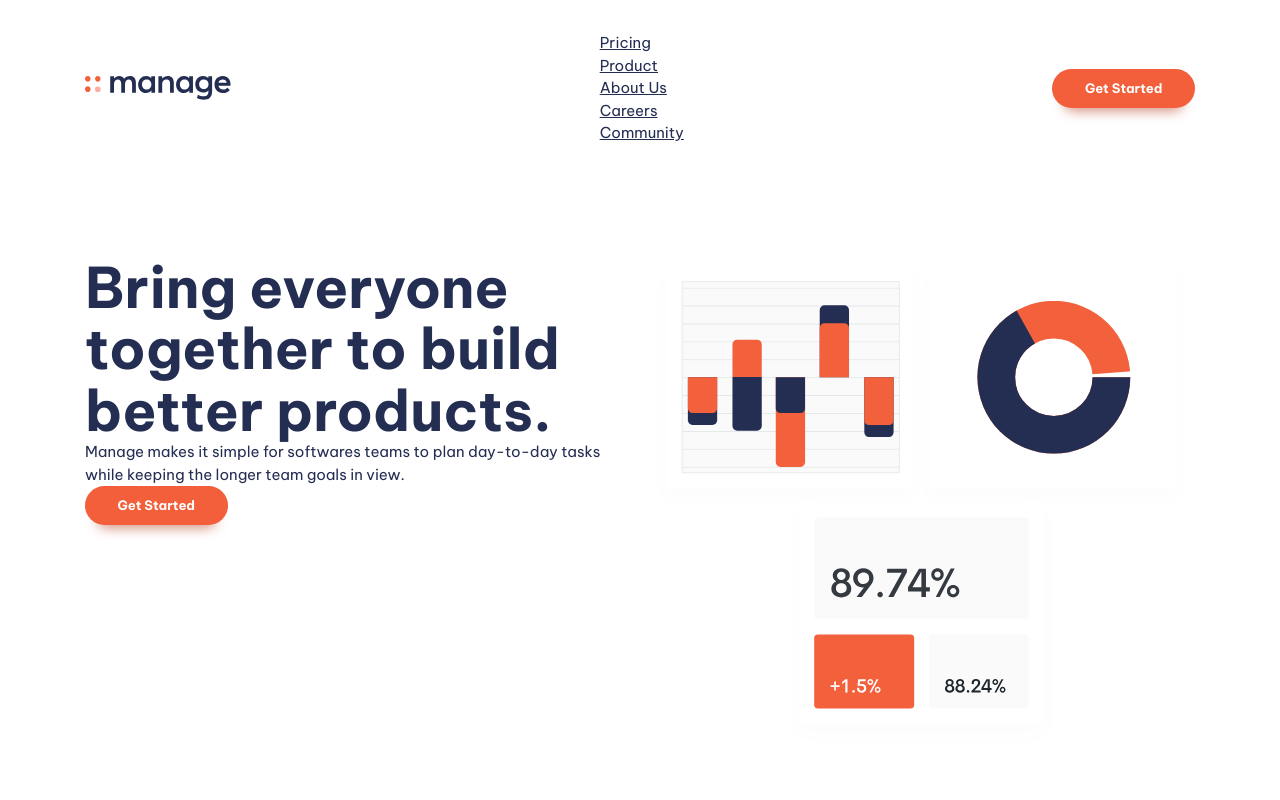
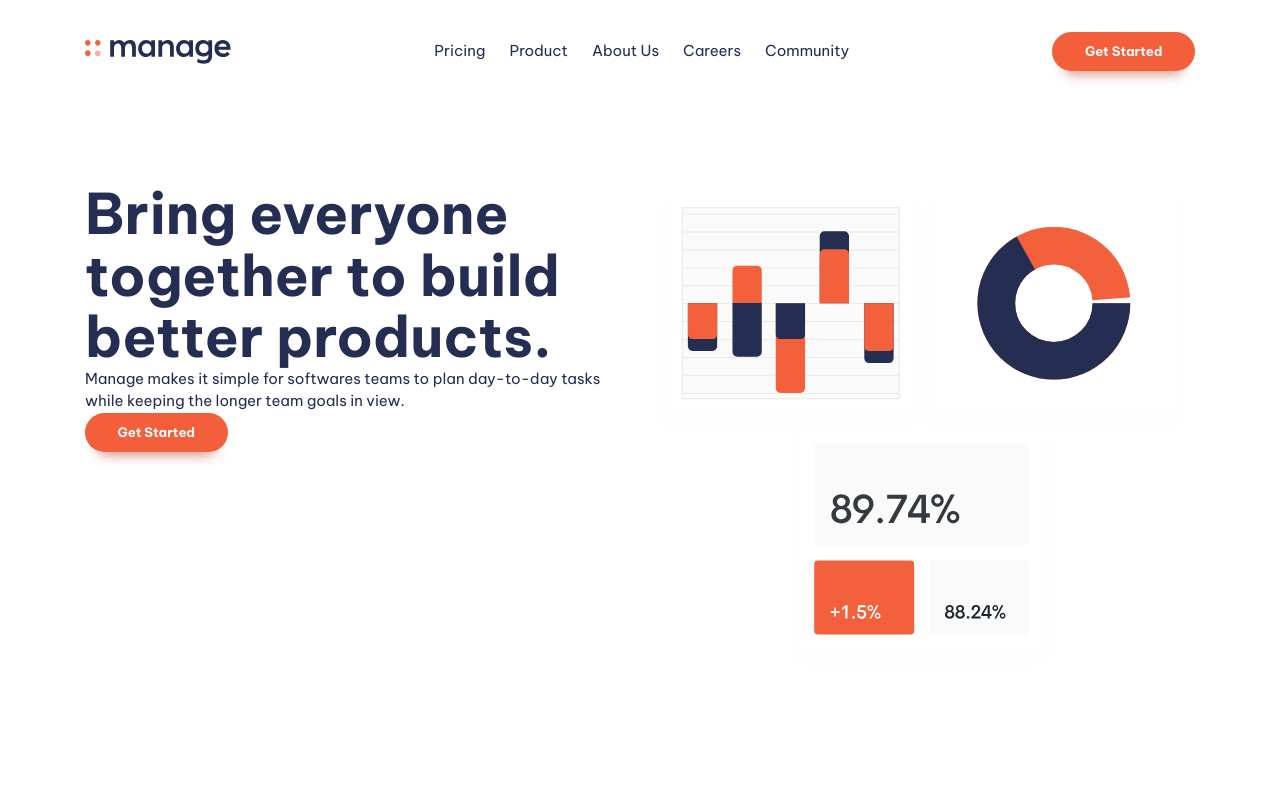
Before and after one commit to kamranlatifch/UI-UX-Landing-Page-Resp, a website built with Vite: page index.html in a window 1280 px wide. Shown: the top 800 px of the page. Built offline with nearby package versions, Linux system fonts and the light colour scheme.

Commit message:
fix(nav): fix nav bar issues and completed it

```diff
--- a/style.css
+++ b/style.css
@@ -177,6 +177,21 @@ body {
 .mobile-nav-toggle {
   display: none;
 }
+.nav-list {
+  display: flex;
+  gap: var(--size-500);
+  /* gap: clamp(var(--size-500), 5vw, var(--size-800)); */
+}
+.nav-list a {
+  color: var(--clr-primary-400);
+  text-decoration: none;
+  /* font-weight: var(--fw-bold); */
+}
+
+.nav-list a:hover,
+.nav-list a:focus {
+  color: var(--clr-accent-400);
+}
 
 @media (max-width: 50em) {
   .primary-navigation {
@@ -186,6 +201,8 @@ body {
     inset: 7rem var(--size-400) auto;
     background: var(--clr-neutral-100);
     border-radius: var(--size-100);
+    max-width: 25rem;
+    margin-inline: auto;
     box-shadow: 0 0 0.5em rgb(0, 0, 0, 0.15);
   }
 
```
